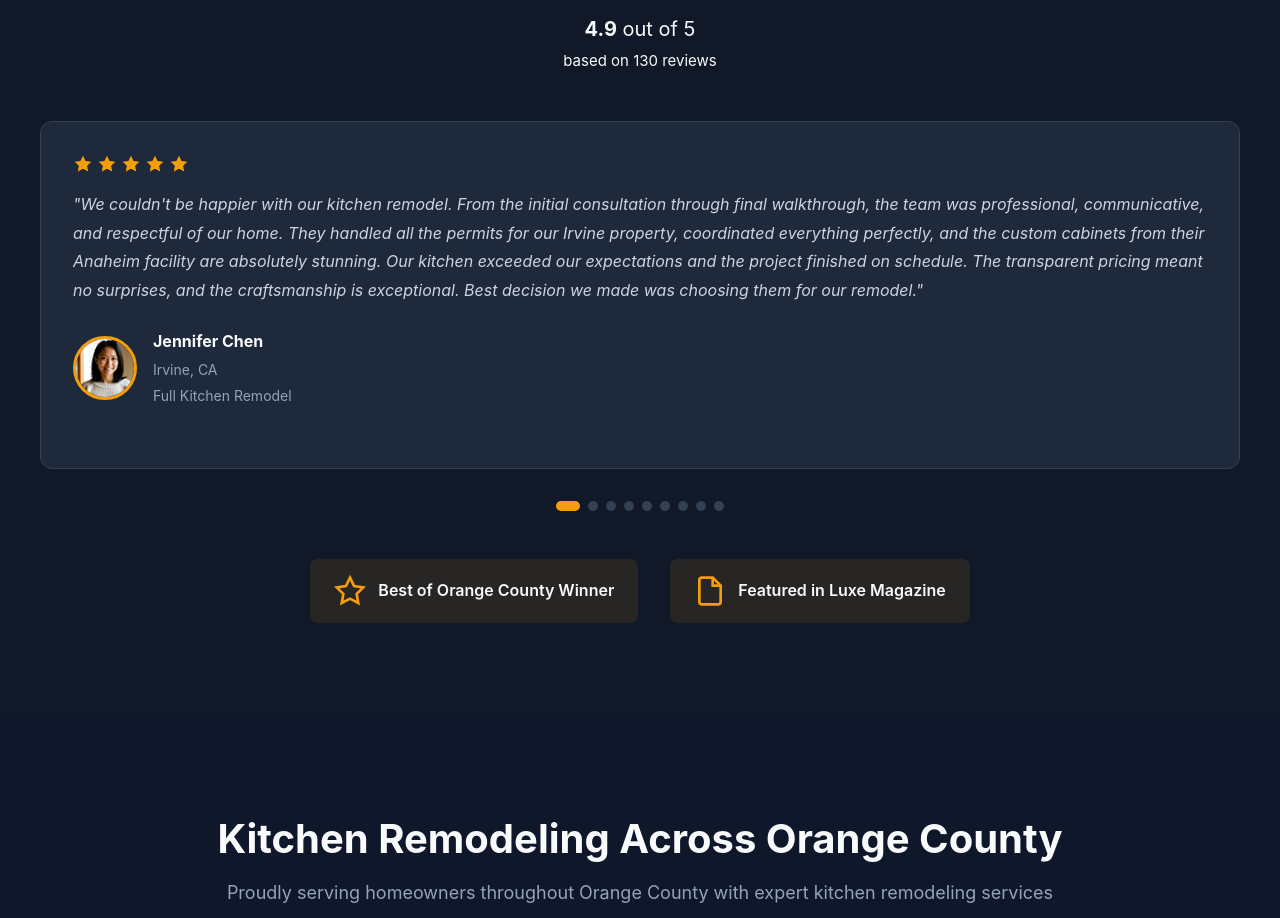
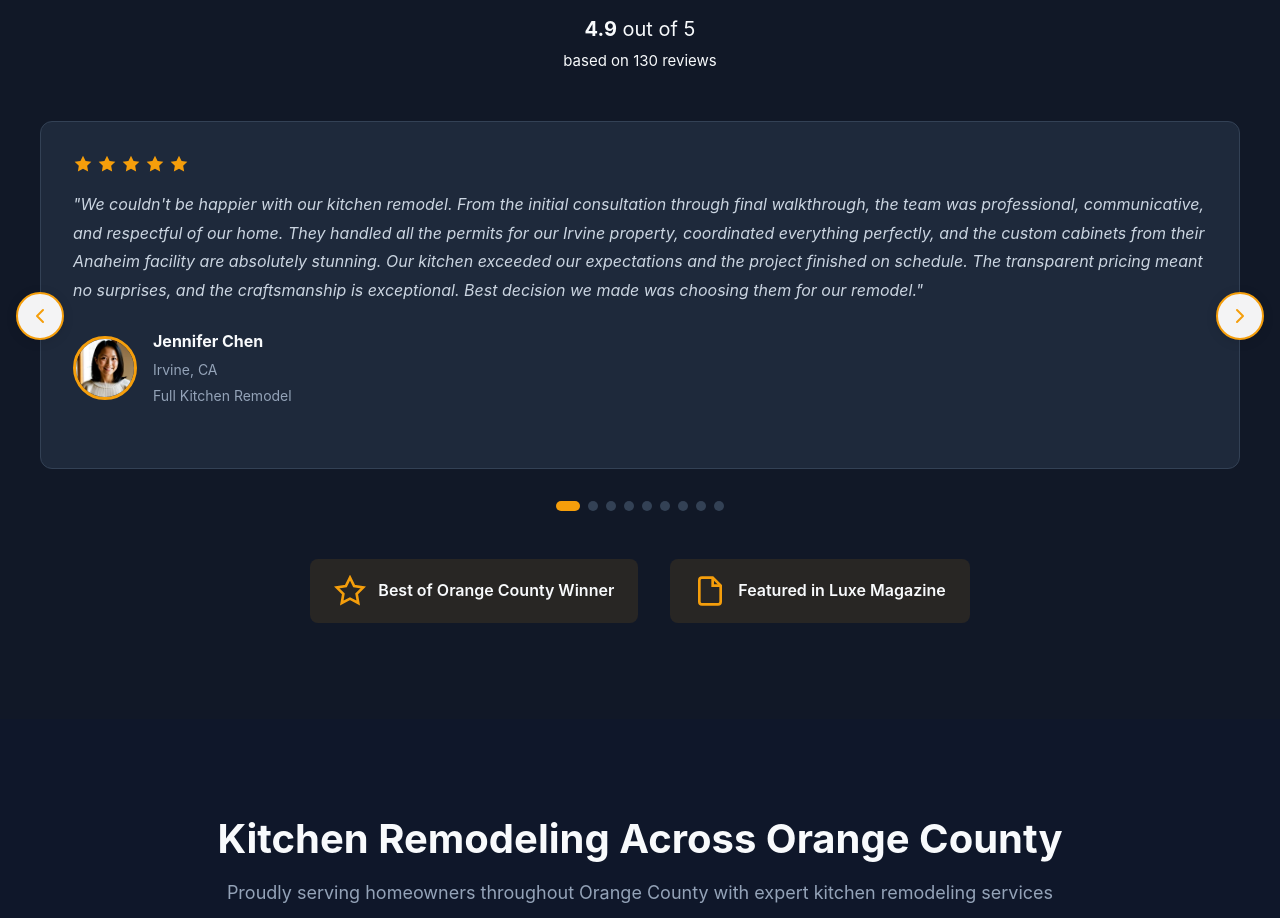
Before and after one commit to granata005/kitchen-remodeling-orange-county, a plain HTML site: page index.html in a window 1280 px wide. Shown: the part 11015-11933 px from the top of the page. Drawn offline with Linux system fonts and the light colour scheme.

Commit message:
Fix: Improve carousel navigation arrows UX and positioning
- Add wrapper div to position arrows outside overflow-hidden container
- Move navigation arrows outside testimonial cards for better visibility
- Add semi-transparent background, shadow, and hover scale animation
- Position arrows outside on desktop, inside on mobile for optimal UX

Co-Authored-By: Claude Opus 4.5 <noreply@anthropic.com>

```diff
--- a/index.html
+++ b/index.html
@@ -879,14 +879,15 @@
                 </div>
             </div>
 
-            <div class="testimonials-carousel">
+            <div class="testimonials-carousel-wrapper">
                 <button class="carousel-nav prev" aria-label="Previous testimonial">
                     <svg width="24" height="24" viewBox="0 0 24 24" fill="none" xmlns="http://www.w3.org/2000/svg">
                         <path d="M15 18l-6-6 6-6" stroke="currentColor" stroke-width="2" stroke-linecap="round" stroke-linejoin="round"/>
                     </svg>
                 </button>
 
-                <div class="testimonials-track">
+                <div class="testimonials-carousel">
+                    <div class="testimonials-track">
                     <div class="testimonial-card" itemscope itemtype="https://schema.org/Review">
                         <div class="testimonial-rating">
                             <svg width="20" height="20" viewBox="0 0 24 24" fill="none" xmlns="http://www.w3.org/2000/svg"><path d="M12 2l3.09 6.26L22 9.27l-5 4.87 1.18 6.88L12 17.77l-6.18 3.25L7 14.14 2 9.27l6.91-1.01L12 2z" fill="#f59e0b"/></svg>
@@ -1075,6 +1076,9 @@
                             </div>
                         </div>
                     </div>
+                </div>
+
+                    <div class="carousel-indicators"></div>
                 </div>
 
                 <button class="carousel-nav next" aria-label="Next testimonial">
@@ -1082,8 +1086,6 @@
                         <path d="M9 18l6-6-6-6" stroke="currentColor" stroke-width="2" stroke-linecap="round" stroke-linejoin="round"/>
                     </svg>
                 </button>
-
-                <div class="carousel-indicators"></div>
             </div>
 
             <div class="testimonials-footer">
--- a/style.css
+++ b/style.css
@@ -843,9 +843,13 @@ section {
     font-size: 1.25rem;
 }
 
+.testimonials-carousel-wrapper {
+    position: relative;
+    margin: 3rem 0;
+}
+
 .testimonials-carousel {
     position: relative;
-    margin: 3rem 0;
     overflow: hidden;
 }
 
@@ -853,9 +857,9 @@ section {
     position: absolute;
     top: 50%;
     transform: translateY(-50%);
-    width: 44px;
-    height: 44px;
-    background: var(--card-bg);
+    width: 48px;
+    height: 48px;
+    background: rgba(255, 255, 255, 0.95);
     border: 2px solid var(--accent-gold);
     border-radius: 50%;
     color: var(--accent-gold);
@@ -864,19 +868,22 @@ section {
     justify-content: center;
     z-index: 10;
     transition: all 0.3s ease;
+    box-shadow: 0 2px 12px rgba(0, 0, 0, 0.1);
 }
 
 .carousel-nav:hover {
     background: var(--accent-gold);
     color: #fff;
+    transform: translateY(-50%) scale(1.1);
+    box-shadow: 0 4px 20px rgba(245, 158, 11, 0.4);
 }
 
 .carousel-nav.prev {
-    left: 10px;
+    left: -24px;
 }
 
 .carousel-nav.next {
-    right: 10px;
+    right: -24px;
 }
 
 .testimonials-track {
@@ -1472,6 +1479,17 @@ footer {
     color: var(--accent-gold);
 }
 
+/* Mobile carousel arrows - inside the card */
+@media (max-width: 767px) {
+    .carousel-nav.prev {
+        left: 8px;
+    }
+
+    .carousel-nav.next {
+        right: 8px;
+    }
+}
+
 /* ===================================
    TABLET STYLES (768px+)
    =================================== */
@@ -1649,13 +1667,6 @@ footer {
         justify-content: space-between;
     }
 
-    .carousel-nav.prev {
-        left: -60px;
-    }
-
-    .carousel-nav.next {
-        right: -60px;
-    }
 }
 
 /* ===================================
```
